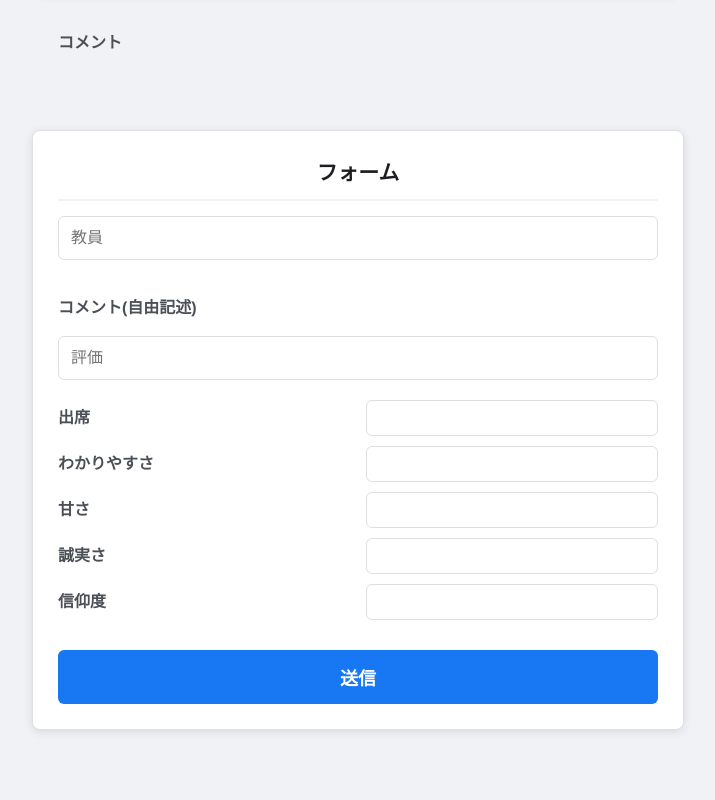
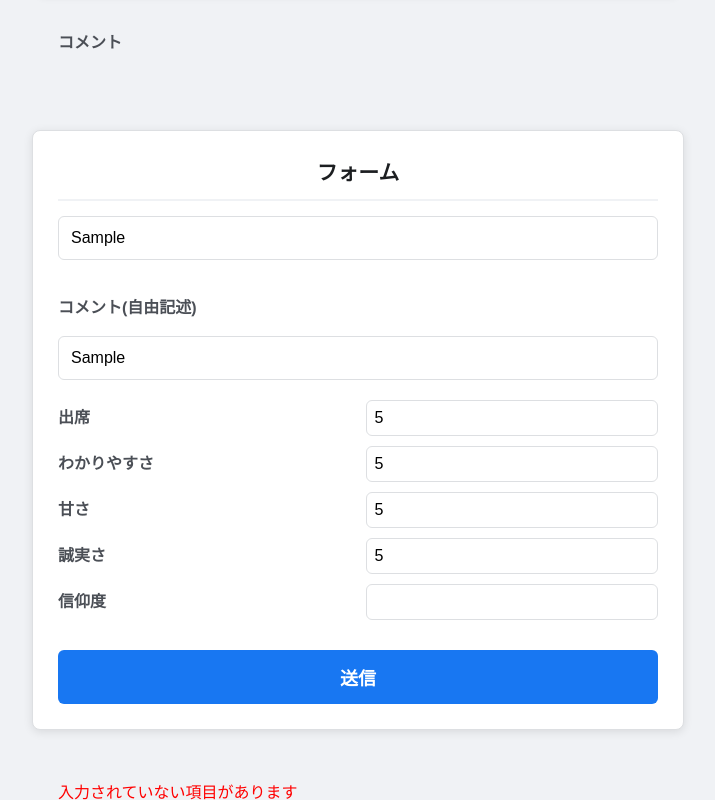
Before and after one commit to mizugorou0111/gyakuhyoutei, a website: page public/index.html in a window 1280 px wide. Both pictures are taken after typing "Sample", "Sample", "5", "5", "5", "5" into the empty fields and a click on the button "送信". Shown: the part 189-989 px from the top of the page, without its empty margins (282-997 px from the left). Drawn offline with Linux system fonts and the light colour scheme; no server answers.

Commit message:
評価の有効数字を2桁までに調整。また、未入力の項目があるときは送信できないようにした。

```diff
--- a/public/index.html
+++ b/public/index.html
@@ -25,6 +25,7 @@
         <button type="submit" id="button">送信</button>
     </form>
     <datalist id="teacher_list"></datalist>
+    <div id="warning"></div>
     <script src="script.js"></script>
 </body>
 </html>
--- a/public/script.js
+++ b/public/script.js
@@ -9,6 +9,7 @@ const teacher_list = document.getElementById("teacher_list");
 const teachers = ["H.S.","M.E.","M.K.","R.Y.","G.F.","Y.I.","T.H.","S.T.","H.I.","G.M.","T.I.","R.N.","N.S.","R.F"];
 const evaluation = document.getElementById("evaluation");
 const form =document.querySelector("#form");
+const warning = document.getElementById("warning");
 const axis = [...form.children].filter((val)=> val.tagName === "P"&&!(val.textContent.includes("コメント"))&&val.textContent!=="フォーム").map((val)=>val.textContent);
 //axis.splice(0,2);
 teachers.forEach((value) => {
@@ -16,6 +17,9 @@ teachers.forEach((value) => {
   flag.value=value
   teacher_list.appendChild(flag);
 });
+const changeDigits=(number,digit=2)=>{
+  return Math.round(number*Math.pow(10,digit-1))/Math.pow(10,digit-1);
+}
 const update = async () => {
   const response = await fetch("/display", {
     method: "POST",
@@ -48,7 +52,7 @@ const update = async () => {
   }
   console.log(Object.entries(assess));
   Object.entries(assess).forEach((val)=>console.log(val))
-  evaluation.textContent = Object.entries(assess).map((val,num) => `${axis[num]}:${(val[1]-0)/posts.length}`).join(" ")
+  evaluation.textContent = Object.entries(assess).map((val,num) => `${axis[num]}:${changeDigits((val[1]-0)/posts.length)}`).join(" ")
   let result = "";
   let result_color="";
   let total = Object.entries(assess).reduce((sum,element)=>{
@@ -81,12 +85,17 @@ const update = async () => {
   flag.style.fontSize="20px";
   evaluation.prepend(document.createElement("br"));
   evaluation.prepend(flag);
+  warning.textContent="";
 }
 update();
 search.addEventListener("change",update)
 form.addEventListener("submit",async (event) => {
   event.preventDefault();
-  console.log(Object.fromEntries(new FormData(form)));
+  console.log(Object.entries(Object.fromEntries(new FormData(form))));
+  if(Object.entries(Object.fromEntries(new FormData(form))).some((val)=>val[1]=="")){
+    warning.textContent="入力されていない項目があります";
+    return;
+  }
   await fetch("/posts", {
     method: "POST",
     headers: { "Content-Type": "application/json" },
--- a/public/stylesheet.css
+++ b/public/stylesheet.css
@@ -167,3 +167,6 @@ input[type="number"]:focus {
 #button:active {
     background-color: #1464cc;
 }
+#warning {
+    color:red;
+}
```
